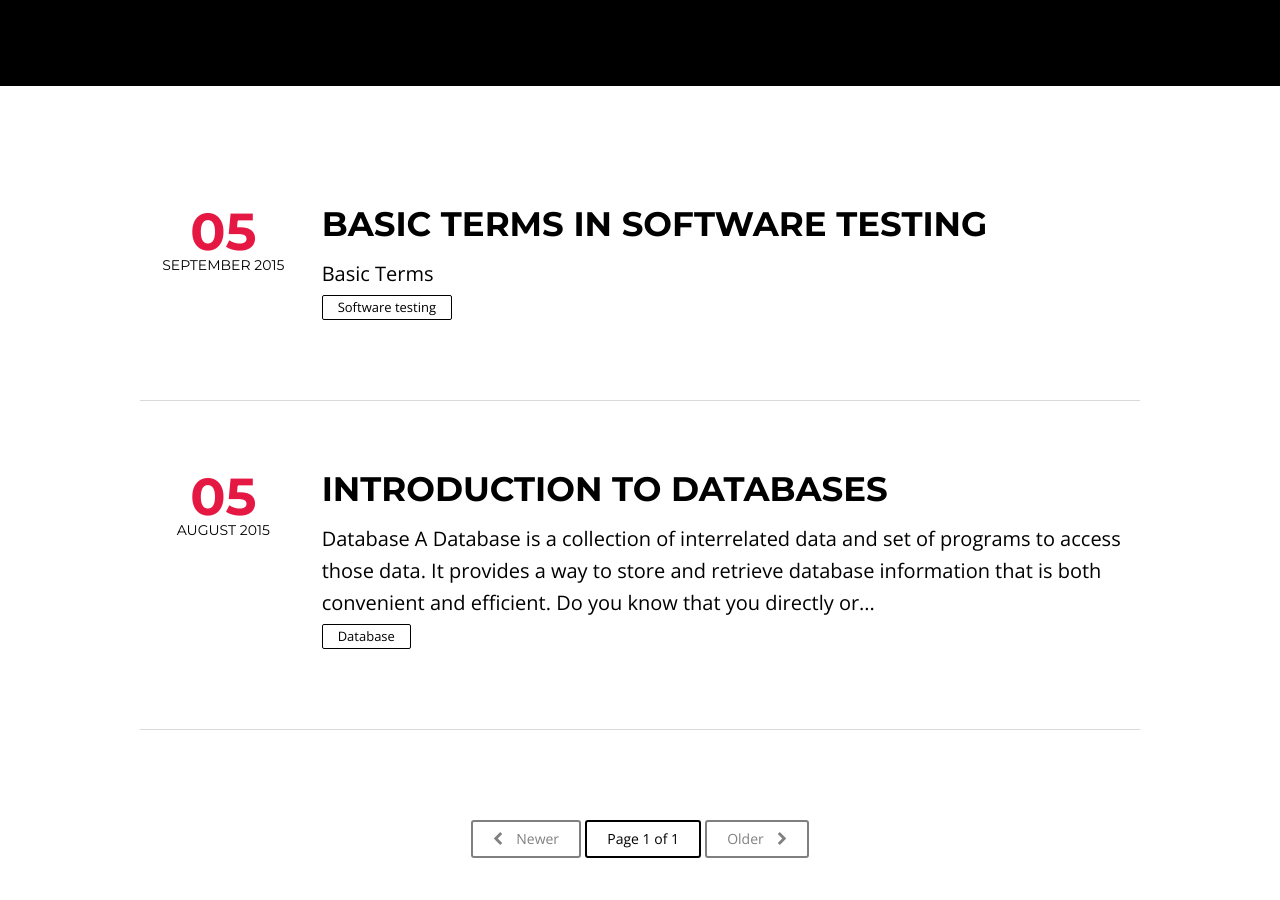
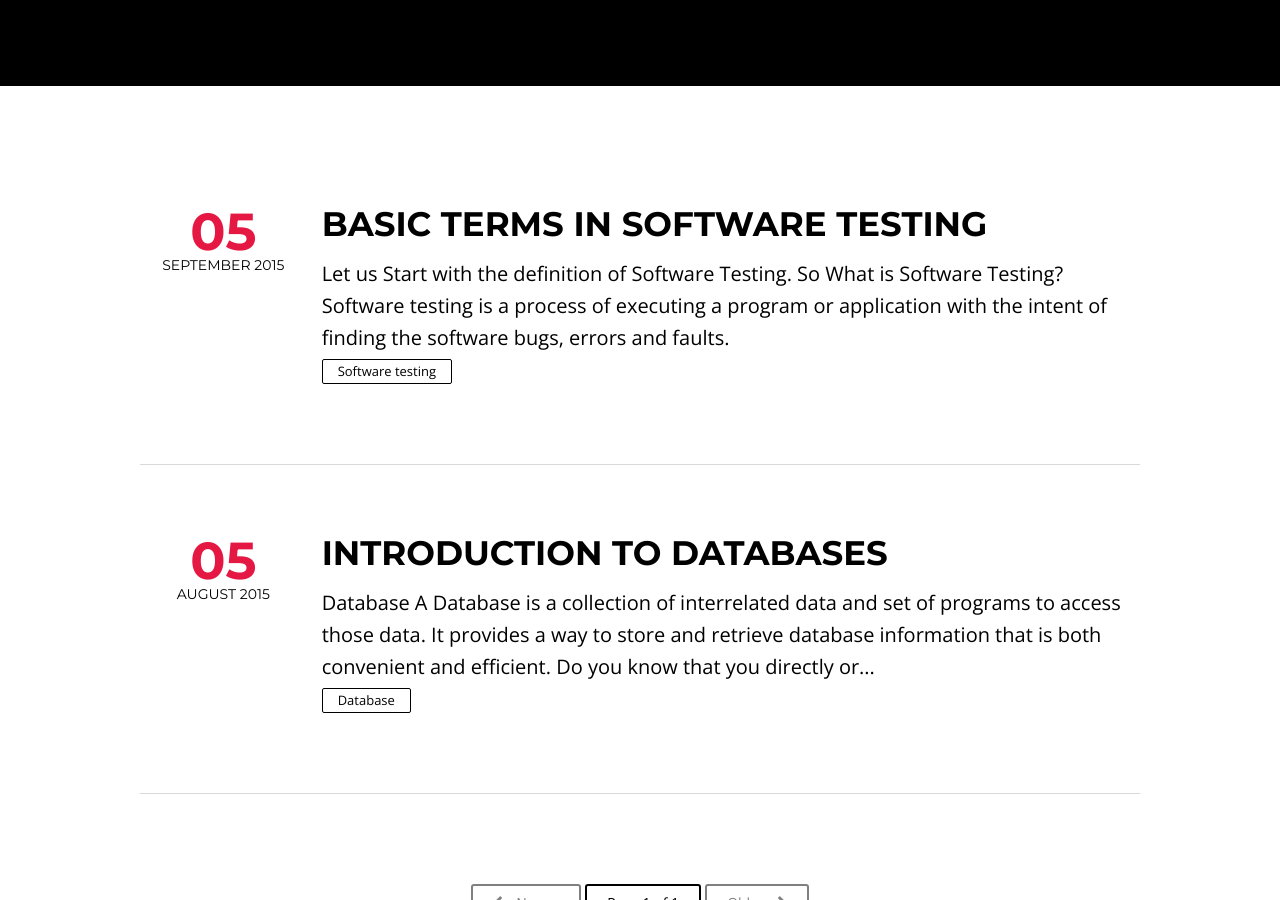
Before and after one commit to anchalrani/anchalrani.github.io, a Jekyll site: the page built from index.html, in a window 1280 px wide and 900 px high, scrolled down 438 px. Built offline with Jekyll 4.4.1, drawn with Linux system fonts in a browser that asks for light colours; nearby versions of some CDN libraries; the list of posts is cut into pages by our own code.

Commit message:
Update 2015-09-05-basic-terms-in-software-testing.md

```diff
--- a/_posts/2015-09-05-basic-terms-in-software-testing.md
+++ b/_posts/2015-09-05-basic-terms-in-software-testing.md
@@ -9,4 +9,7 @@ imagefeature: cover10.jpg
 comments: true
 share: true
 ---
-# Basic Terms
+# Let us Start with the definition of Software Testing.
+
+So What is Software Testing?
+Software testing is a process of executing a program or application with the intent of finding the software bugs, errors and faults.
```
